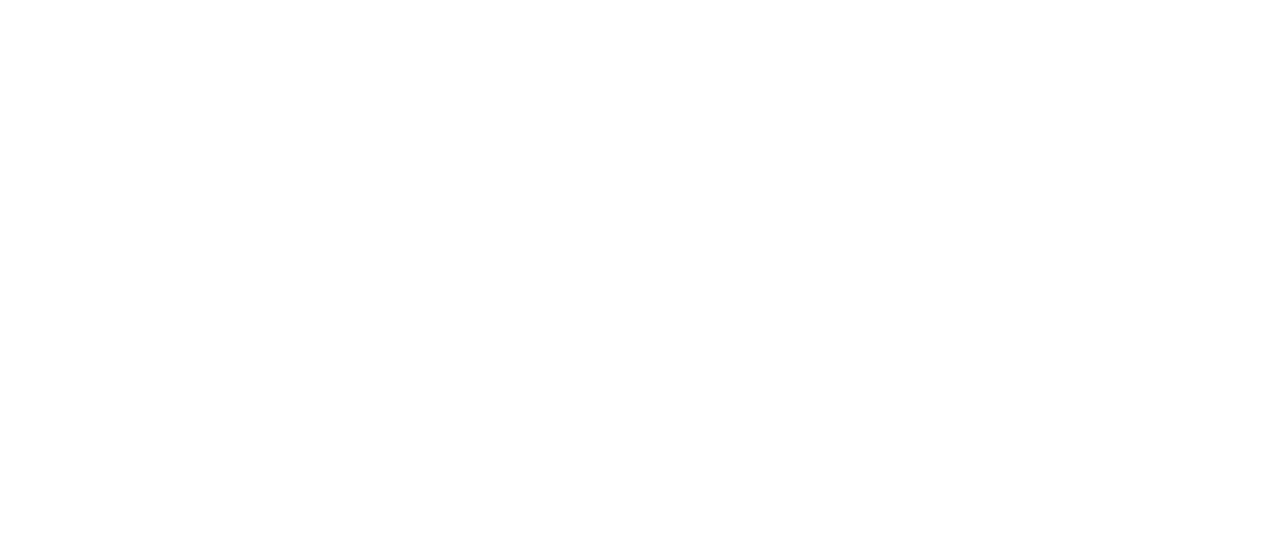
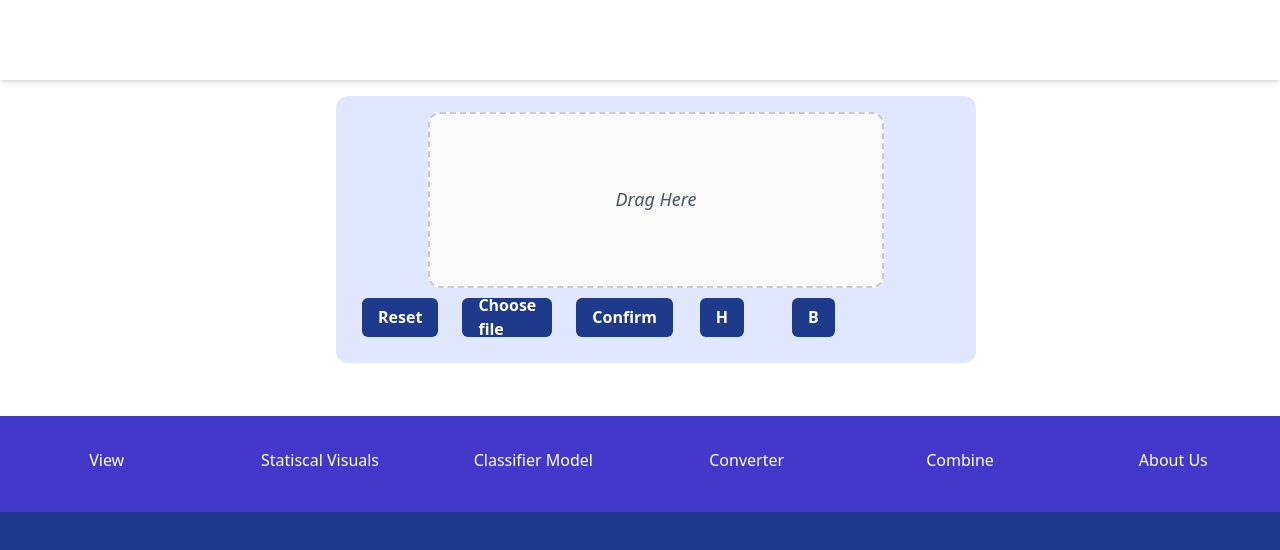
Before and after one commit to karthik-mallya-n/Statistical-data-extractor, a website built with Vite: page index.html in a window 1280 px wide. Shown: the top 550 px of the page. Built offline with nearby package versions, Linux system fonts and the light colour scheme.

Commit message:
Modified and added files

```diff
--- a/index.html
+++ b/index.html
@@ -1,11 +1,74 @@
 <!DOCTYPE html>
 <html lang="en">
+
 <head>
-    <meta charset="UTF-8">
-    <meta name="viewport" content="width=device-width, initial-scale=1.0">
-    <title>Document</title>
+  <meta charset="UTF-8">
+  <meta name="viewport" content="width=device-width, initial-scale=1.0">
+  <title>Document</title>
+  <link rel="stylesheet" href="style.css">
 </head>
+
 <body>
+  <div class="containermain " style="width: 100vw;height: 100vh;">
+    <div class="upper bg-white" style="width: 100vw;height: 50vh;">
+      <div class="navbar h-1/5 w-full shadow-md bg-white"></div>
 
+      <div class=" h-2/3 m-4 w-full flex justify-center">
+        <div id="main" class=" p-4 h-full w-1/2  shake bg-indigo-100 rounded-xl flex justify-center flex-col ">
+          <div id="container " style="height: 75%;width: 100%;display: flex; justify-content: center;">
+            <div id="excelViewer"
+              class=" bg-neutral-50 hover:bg-amber-100 rounded-xl h-full w-3/4 border-solid  border-blue-300 border-7 border-r-4 "
+              ondragover="allowDrop(event)" ondrop="handleDrop(event)">
+
+              <div id="tableContainer" class=" font-sans text-lg text-gray-600 italic leading-relaxed ">
+                <p class="h-full flex justify-center items-center ">Drag Here</p>
+              </div>
+              <div id="fileInfo h-full w-full"></div>
+            </div>
+          </div>
+          <div class=" h-1/4 w-full flex justify-start items-center">
+            <div class="need h-full w-1/2 flex justify-start items-center">
+              <div id="resetButton" class="button h-4/6 w-auto p-4 mx-6 flex justify-center items-center"
+                onclick="resetFileSelection()">Reset</div>
+              <div id="openFileExplorer" class="button h-4/6 w-auto p-4 flex justify-center items-center">
+                Choose file
+              </div>
+              <div id="confirm" class="button mx-6 h-4/6 w-auto p-4 flex justify-center items-center"
+                onclick="downbutton()">Confirm</div>
+            </div>
+            <div class="twobutton h-full w-1/3 flex justify-end items-center">
+              <div class="newtab  button mx-6 h-4/6 w-auto p-4 flex justify-center items-center">H</div>
+              <div class="but2  button mx-6 h-4/6 w-auto p-4 flex justify-center items-center">B</div>
+            </div>
+          </div>
+        </div>
+      </div>
+
+    </div>
+    <div class="down bg-blue-900" style="width: 100vw;height: 200vh;">
+      <div class="my-4">
+        <div id="navbar" class="inline-flex w-full justify-center  h-24">
+          <div class="w-full flex">
+            <nav class="inline-flex items-center justify-center w-full bg-indigo-700  h-full">
+              <ul class="h-full w-full flex justify-between  m-0">
+                <li class="navi "><a href="#" onclick="changeColor(this)" class="text-white">View</a></li>
+                <li class="navi "><a href="#" onclick="changeColor(this)" class="text-white">Statiscal Visuals</a>
+                </li>
+                <li class="navi "><a href="#" onclick="changeColor(this)" class="text-white">Classifier Model</a></li>
+                <li class="navi "><a href="#" onclick="changeColor(this)" class="text-white">Converter</a></li>
+                <li class="navi "><a href="#" onclick="changeColor(this)" class="text-white">Combine</a></li>
+                <li class="navi "><a href="#" onclick="changeColor(this)" class="text-white">About Us</a></li>
+              </ul>
+            </nav>
+          </div>
+        </div>
+      </div>
+    </div>
+  </div>
+  </div>
+
+  <script type="text/javascript" src="https://cdnjs.cloudflare.com/ajax/libs/xlsx/0.17.5/xlsx.full.min.js"></script>
+  <script src="index.js"></script>
 </body>
+
 </html>
--- a/index.js
+++ b/index.js
@@ -0,0 +1,74 @@
+function resetFileSelection() {
+  const openFileExplorer = document.getElementById('openFileExplorer');
+  const fileInfo = document.getElementById('fileInfo');
+  const container = document.getElementById('container');
+
+  openFileExplorer.textContent = 'Click me to open File Explorer';
+  fileInfo.innerHTML = '';
+
+  // Update the content of the container, including excelViewer, tableContainer, and fileInfo
+  container.innerHTML = `
+    <div id="excelViewer"
+         class="out bg-neutral-50 hover:bg-amber-100 rounded-xl h-56 border-solid border-blue-300 border-7 border-r-4"
+         ondragover="allowDrop(event)" ondrop="handleDrop(event)">
+      <div id="tableContainer" class="in content font-sans text-lg text-gray-600 italic leading-relaxed">
+        <p class="flex justify-center items-center h-52">Drag Here</p>
+      </div>
+      <div id="fileInfo"></div>
+    </div>
+  `;
+  const main = document.getElementById('main');
+  const main2 = document.getElementById('main2');
+
+  main.classList.remove('trans');
+  main2.style.width= '';
+  main2.style.height= '';
+  main2.classList.add('right');
+  main2.innerHTML=``
+}
+
+function downbutton() {
+
+  const main = document.getElementById('main');
+  const main2 = document.getElementById('main2');
+
+  main.classList.add('trans');
+  main2.style.width= '20vw';
+  main2.style.height= 'auto';
+  main2.classList.add('left');
+  main2.innerHTML=`<div class="m-4 bg-indigo-100 rounded-xl h-96 md:w-3/4 shake">
+  <div class="  w-full h-full">
+      <div class="w-full h-1/2 inline-flex justify-center items-center" ><div class="button ">Share</div></div>
+      <div class="w-full h-1/2 inline-flex justify-center items-center" ><div class="button ">Download</div></div>
+  </div>
+</div>`
+
+}
+function changeColor(element) {
+  // Remove 'active' class from all li elements
+  var lis = document.querySelectorAll('.navi');
+  lis.forEach(function(li) {
+    li.classList.remove('active');
+  });
+
+  // Add 'active' class to the clicked li element
+  element.parentNode.classList.add('active');
+}
+
+
+document.getElementById('openFileExplorer').addEventListener('click', function () {
+  const fileInput = document.createElement('input');
+  fileInput.type = 'file';
+  fileInput.accept = '.xlsx, .xls, .csv, .json';
+  fileInput.style.display = 'none';
+
+  document.body.appendChild(fileInput);
+
+  fileInput.addEventListener('change', function () {
+    handleFileSelection(fileInput); v
+  });
+
+  fileInput.click();
+
+  document.body.removeChild(fileInput);
+});
--- /dev/null
+++ b/postcss.config.js
@@ -0,0 +1,6 @@
+module.exports = {
+  plugins: {
+    tailwindcss: {},
+    autoprefixer: {},
+  },
+}
--- /dev/null
+++ b/style.css
@@ -0,0 +1,90 @@
+@tailwind base;
+@tailwind components;
+@tailwind utilities;
+
+*{
+    margin: 0;
+    padding: 0;
+}
+.navi:hover a{
+    color: white;
+    font-size :18px;
+}
+.button{
+    @apply transition ease-in-out cursor-pointer  bg-blue-900 hover:-translate-y-1 hover:scale-110 hover:bg-purple-900 duration-300 text-white font-bold rounded-md
+}
+
+.shake{
+    @apply transition ease-in-out  hover:-translate-y-1 hover:scale-110
+}
+
+.navi{
+  @apply  hover:bg-blue-900  p-8 w-full flex justify-center
+}
+.navi.active  {
+  background-color: #1e3a8a; /* Replace with your desired active color */
+}
+
+#tableContainer {
+    height: 8rem;
+    width: 100%;
+    overflow: auto;
+  }
+
+  #tableContainer::-webkit-scrollbar {
+    width: 12px;
+    padding: -4px;
+  }
+
+  #tableContainer::-webkit-scrollbar-track {
+    background: #f1f1f1;
+    padding: -4px;
+  }
+
+  #tableContainer::-webkit-scrollbar-thumb {
+    background-color: #888;
+    border-radius: 6px;
+    border: 3px solid #f1f1f1;
+  }
+
+  #tableContainer::-webkit-scrollbar-corner {
+    background: #f1f1f1;
+  }
+
+  #excelViewer{
+    display: flex;
+      flex-direction: column;
+      justify-content: center;
+      align-items: center;
+
+      border: 2px dashed #ccc;
+
+  }
+
+  #fileInfo {
+    margin-top: 10px;
+    display: flex;
+    align-items: center;
+  }
+
+  #resetButton {
+    margin-left: 10px;
+    cursor: pointer;
+
+  }
+
+  @keyframes tans {
+    from{
+        transform: translateX(0px);
+    }
+
+    to{
+        transform: translateX(-50px);
+    }
+
+  }
+
+  .trans{
+    animation: tans 1.5s ease-in-ease-out ;
+    animation-fill-mode: forwards;
+}
--- /dev/null
+++ b/tailwind.config.js
@@ -0,0 +1,8 @@
+/** @type {import('tailwindcss').Config} */
+module.exports = {
+  content: ["*"],
+  theme: {
+    extend: {},
+  },
+  plugins: [],
+}
```
Also changed, not shown: package.json (+7 -3 lines), logo.png (added), 2 other files.
